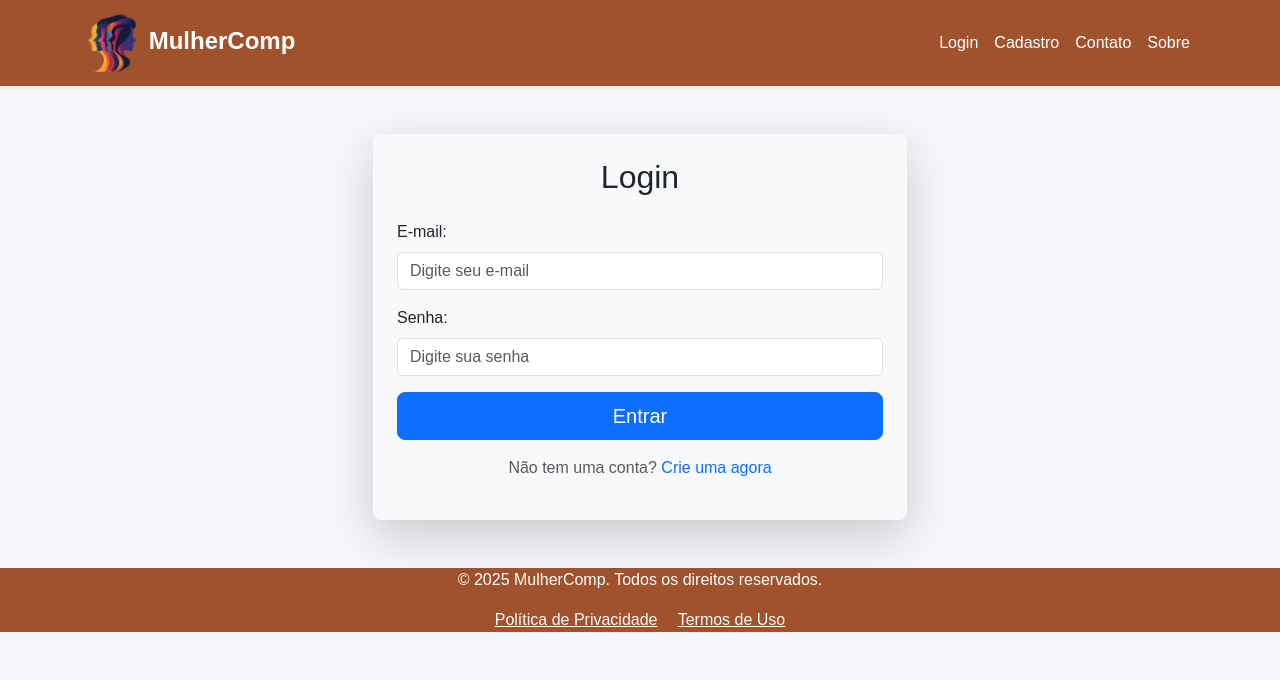
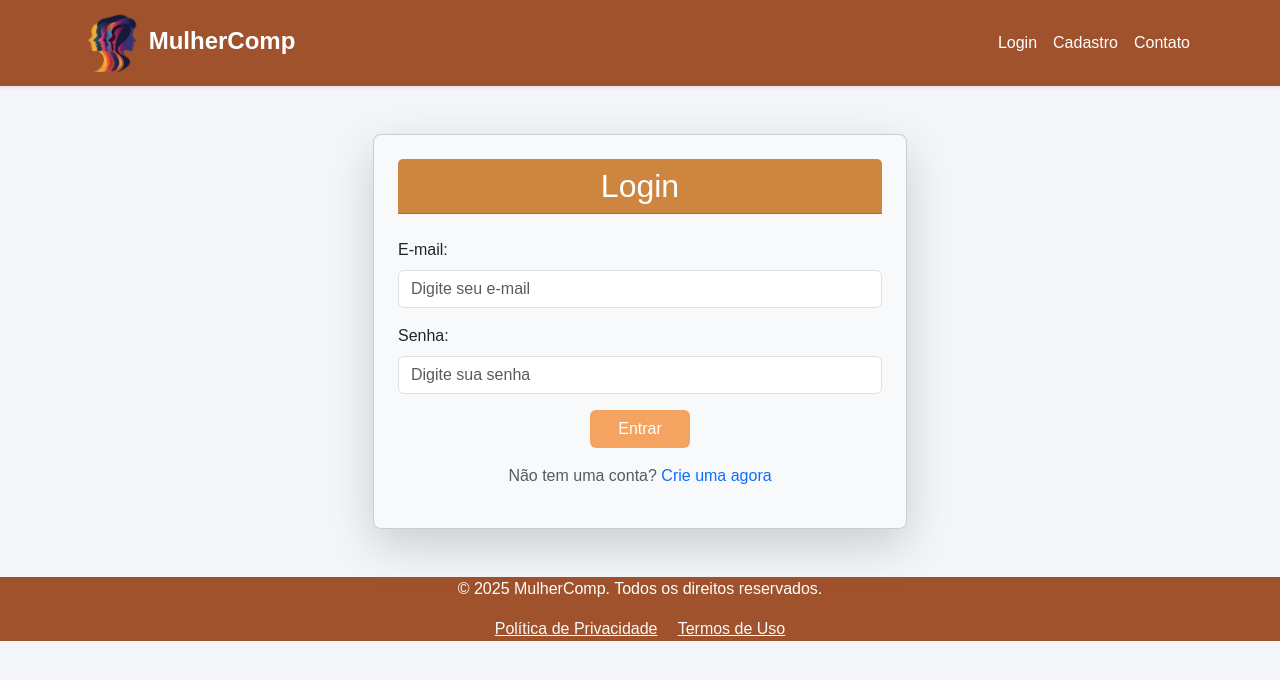
Before and after one commit to CheuriYanca/tentativa, a Flask app: page / in a window 1280 px wide. Shown: the top 680 px of the page. Run offline with Flask 3, Linux system fonts and the light colour scheme.

Commit message:
feat: Ajuste no front de cadastro e login

```diff
--- a/templates/base.html
+++ b/templates/base.html
@@ -60,9 +60,6 @@
                     <li class="nav-item">
                         <a class="nav-link" href="{{ url_for('contato') }}">Contato</a>
                     </li>
-                    <li class="nav-item">
-                        <a class="nav-link" href="">Sobre</a>
-                    </li>
                 </ul>
             </div>
         </div>
--- a/templates/cadastro.html
+++ b/templates/cadastro.html
@@ -6,8 +6,8 @@
 <div class="container my-5">
     <div class="row justify-content-center">
         <div class="col-lg-6 col-md-8 col-12">
-            <div class="bg-light p-4 rounded-3 shadow-lg">
-                <h2 class="text-center mb-4">Cadastro</h2>
+            <div class="card bg-light p-4 rounded-3 shadow-lg">
+                <h2 class="card-header text-center text-white mb-4" style="background-color: #CD853F">Cadastro</h2>
 
                 {% with messages = get_flashed_messages(with_categories=True) %}
                     {% if messages %}
--- a/templates/login.html
+++ b/templates/login.html
@@ -6,8 +6,9 @@
 <div class="container my-5">
     <div class="row justify-content-center">
         <div class="col-lg-6 col-md-8 col-12">
-            <div class="bg-light p-4 rounded-3 shadow-lg">
-                <h2 class="text-center mb-4">Login</h2>
+            <div class="card bg-light p-4 rounded-3 shadow-lg">
+                <h2 class="card-header text-center text-white mb-4" style="background-color: #CD853F">Login</h2>
+
 
                 {% with messages = get_flashed_messages(with_categories=True) %}
                     {% if messages %}
@@ -20,7 +21,7 @@
                     {% endif %}
                 {% endwith %}
 
-                <form action="/login" method="post" id="loginForm" class="needs-validation" novalidate>
+                <form  action="{{ url_for('login') }}" method="post" id="loginForm" class="needs-validation" novalidate>
                     <div class="mb-3">
                         <label for="email" class="form-label">E-mail:</label>
                         <input type="email" class="form-control" id="email" name="email" placeholder="Digite seu e-mail" required>
@@ -29,8 +30,8 @@
                         <label for="password" class="form-label">Senha:</label>
                         <input type="password" class="form-control" id="password" name="password" placeholder="Digite sua senha" required>
                     </div>
-                    <div class="d-grid">
-                        <button type="submit" class="btn btn-primary btn-lg">Entrar</button>
+                    <div class="d-grid justify-content-center">
+                        <button type="submit" class="btn btn-md text-white" style="background-color:#F4A460; width: 100px;">Entrar</button>
                     </div>
                 </form>
 
```
